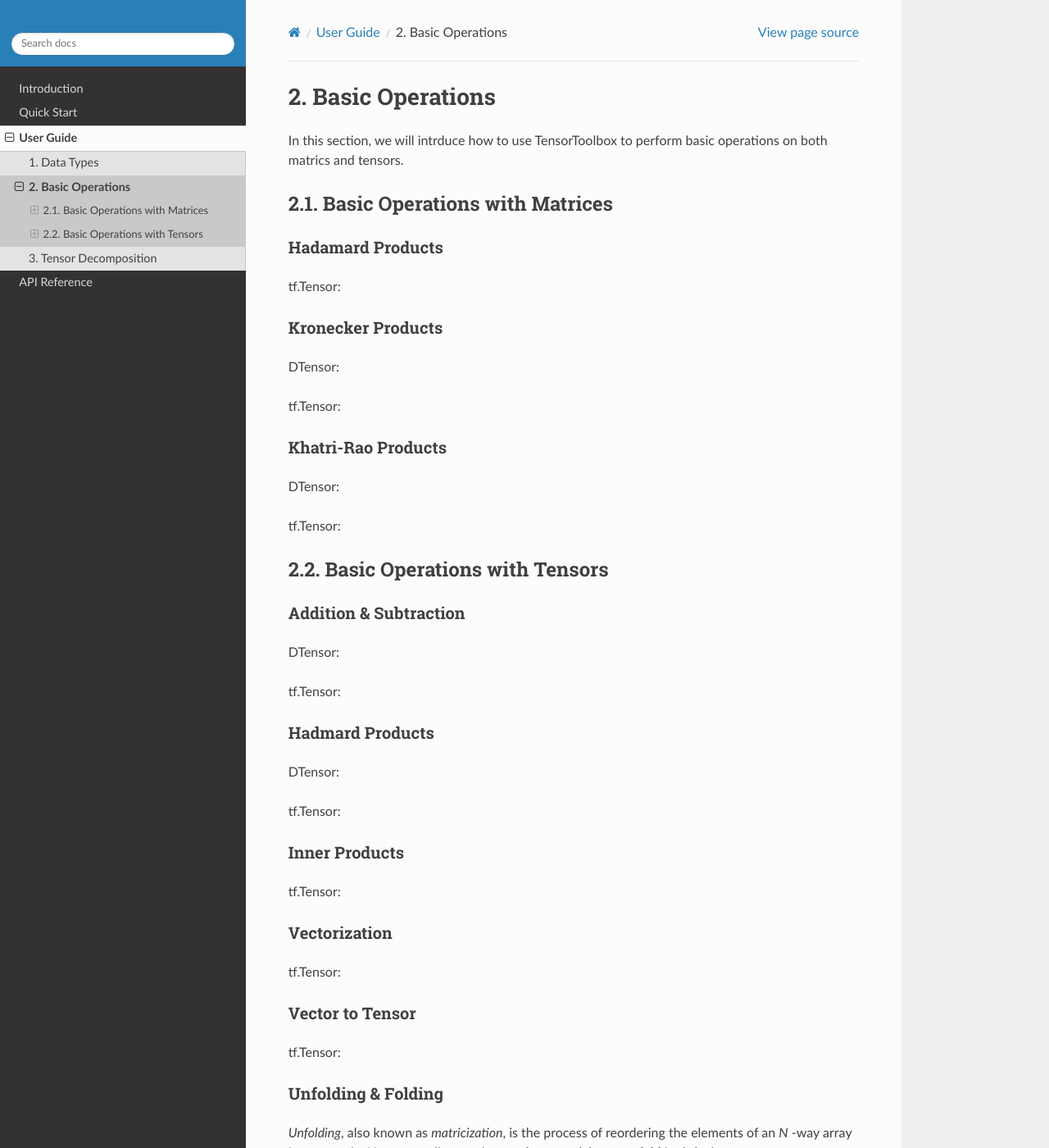
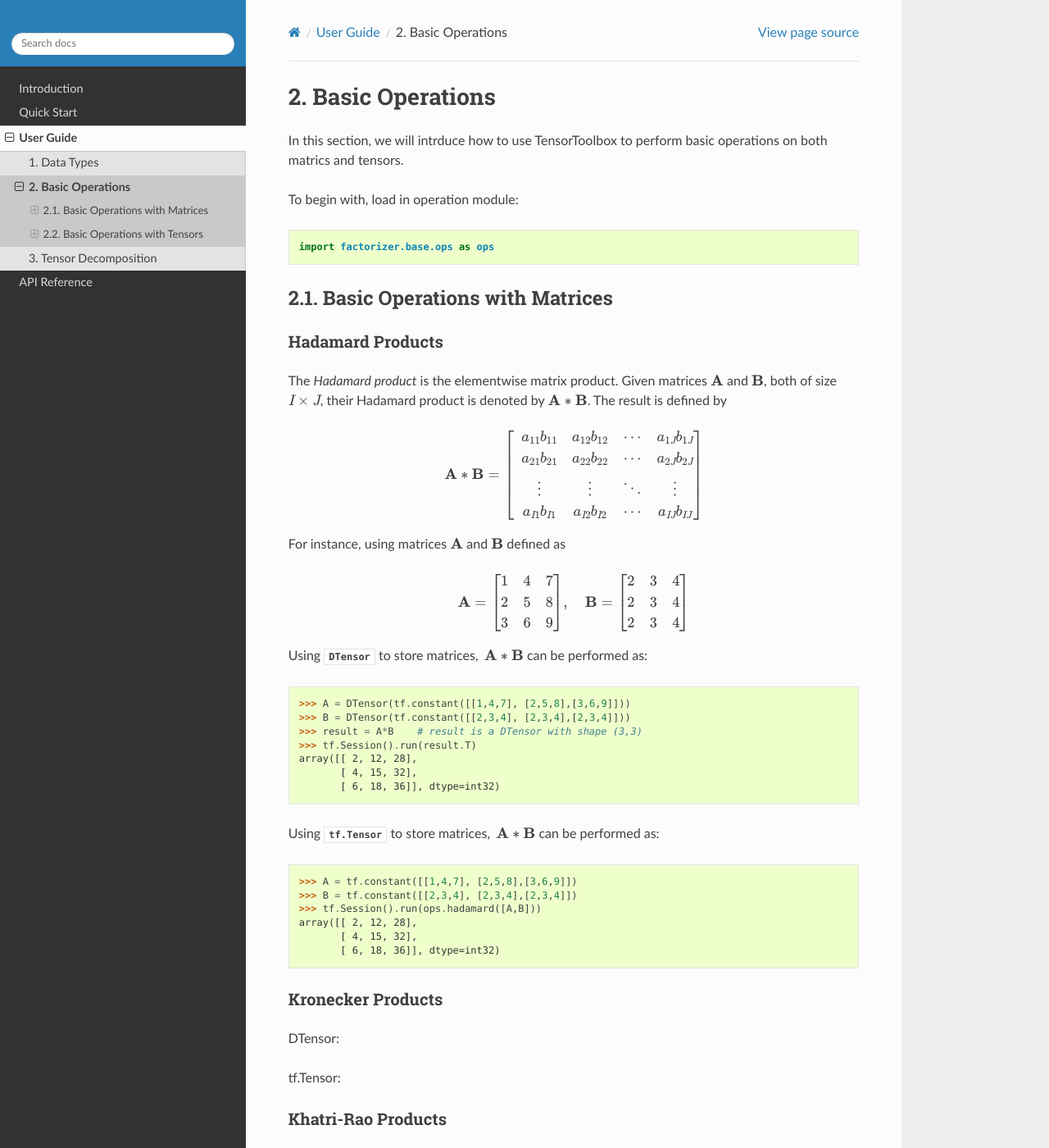
Before and after one commit to Large-Scale-Tensor-Decomposition/TensorD, a Sphinx documentation site: the page built from docs/source/guide_basic_ops.rst, in a window 1280 px wide and 1400 px high. Shown: the whole window at 82% size. Built offline with Sphinx 7.4.7 and the Read the Docs theme 2.0.0, drawn with Linux system fonts in a browser that asks for light colours; pages that are not in the unit, such as notebooks, are missing from menus; some of the changed text lies outside the part shown.

Commit message:
Add hadamard products

```diff
--- a/docs/source/guide_basic_ops.rst
+++ b/docs/source/guide_basic_ops.rst
@@ -3,6 +3,11 @@ Basic Operations
 
 In this section, we will intrduce how to use TensorToolbox to perform basic operations on both matrics and tensors.
 
+To begin with, load in operation module:
+
+.. code-block:: python
+
+   import factorizer.base.ops as ops
 
 
 Basic Operations with Matrices
@@ -11,7 +16,62 @@ Basic Operations with Matrices
 
 Hadamard Products
 ^^^^^^^^^^^^^^^^^
-tf.Tensor:
+The *Hadamard product* is the elementwise matrix product. Given matrices :math:`\mathbf{A}` and :math:`\mathbf{B}`, both
+of size :math:`\mathit{I} \times \mathit{J}`, their Hadamard product is denoted by :math:`\mathbf{A} \ast \mathbf{B}`.
+The result is defined by
+
+.. math::
+   \mathbf{A} \ast \mathbf{B} =
+   \left[
+   \begin{matrix}
+   a_{11}b_{11}                       & a_{12}b_{12}                      & \cdots  & a_{1 \mathit{J}}b_{1 \mathit{J}}\\
+   a_{21}b_{21}                       & a_{22}b_{22}                      & \cdots  & a_{2 \mathit{J}}b_{2 \mathit{J}}\\
+   \vdots                             & \vdots                            & \ddots  & \vdots\\
+   a_{\mathit{I} 1}b_{\mathit{I} 1}   & a_{\mathit{I} 2}b_{\mathit{I} 2}  & \cdots  & a_{\mathit{I} \mathit{J}}b_{\mathit{I} \mathit{J}}
+   \end{matrix}
+   \right]
+
+For instance, using matrices :math:`\mathbf{A}` and :math:`\mathbf{B}` defined as
+
+.. math::
+   \mathbf{A} =
+   \left[
+   \begin{matrix}
+   1  & 4  & 7\\
+   2  & 5  & 8\\
+   3  & 6  & 9
+   \end{matrix}
+   \right] , \quad \mathbf{B} = \left[
+                         \begin{matrix}
+   2 & 3 & 4\\
+   2 & 3 & 4\\
+   2 & 3 & 4
+                         \end{matrix}
+                         \right]
+
+Using :class:`DTensor` to store matrices, :math:`\, \mathbf{A} \ast \mathbf{B}` can be performed as:
+
+.. code-block:: python
+
+   >>> A = DTensor(tf.constant([[1,4,7], [2,5,8],[3,6,9]]))
+   >>> B = DTensor(tf.constant([[2,3,4], [2,3,4],[2,3,4]]))
+   >>> result = A*B    # result is a DTensor with shape (3,3)
+   >>> tf.Session().run(result.T)
+   array([[ 2, 12, 28],
+          [ 4, 15, 32],
+          [ 6, 18, 36]], dtype=int32)
+
+Using :class:`tf.Tensor` to store matrices, :math:`\, \mathbf{A} \ast \mathbf{B}` can be performed as:
+
+.. code-block:: python
+
+   >>> A = tf.constant([[1,4,7], [2,5,8],[3,6,9]])
+   >>> B = tf.constant([[2,3,4], [2,3,4],[2,3,4]])
+   >>> tf.Session().run(ops.hadamard([A,B]))
+   array([[ 2, 12, 28],
+          [ 4, 15, 32],
+          [ 6, 18, 36]], dtype=int32)
+
 
 
 Kronecker Products
@@ -47,14 +107,6 @@ tf.Tensor:
 
 
 
-Hadmard Products
-^^^^^^^^^^^^^^^^
-DTensor:
-
-tf.Tensor:
-
-
-
 
 Inner Products
 ^^^^^^^^^^^^^^
```
Also changed, not shown: other parts of docs/source/guide_basic_ops.rst (+2 -2 lines).
